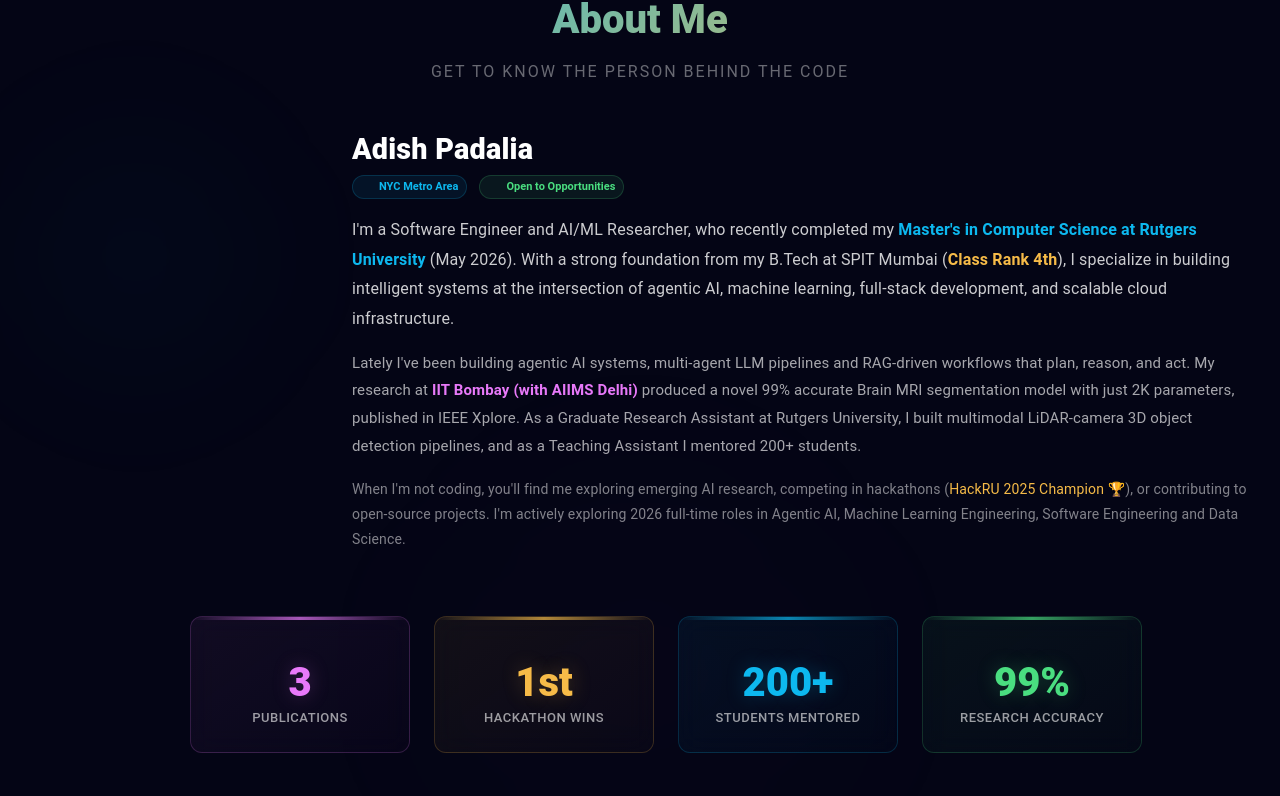
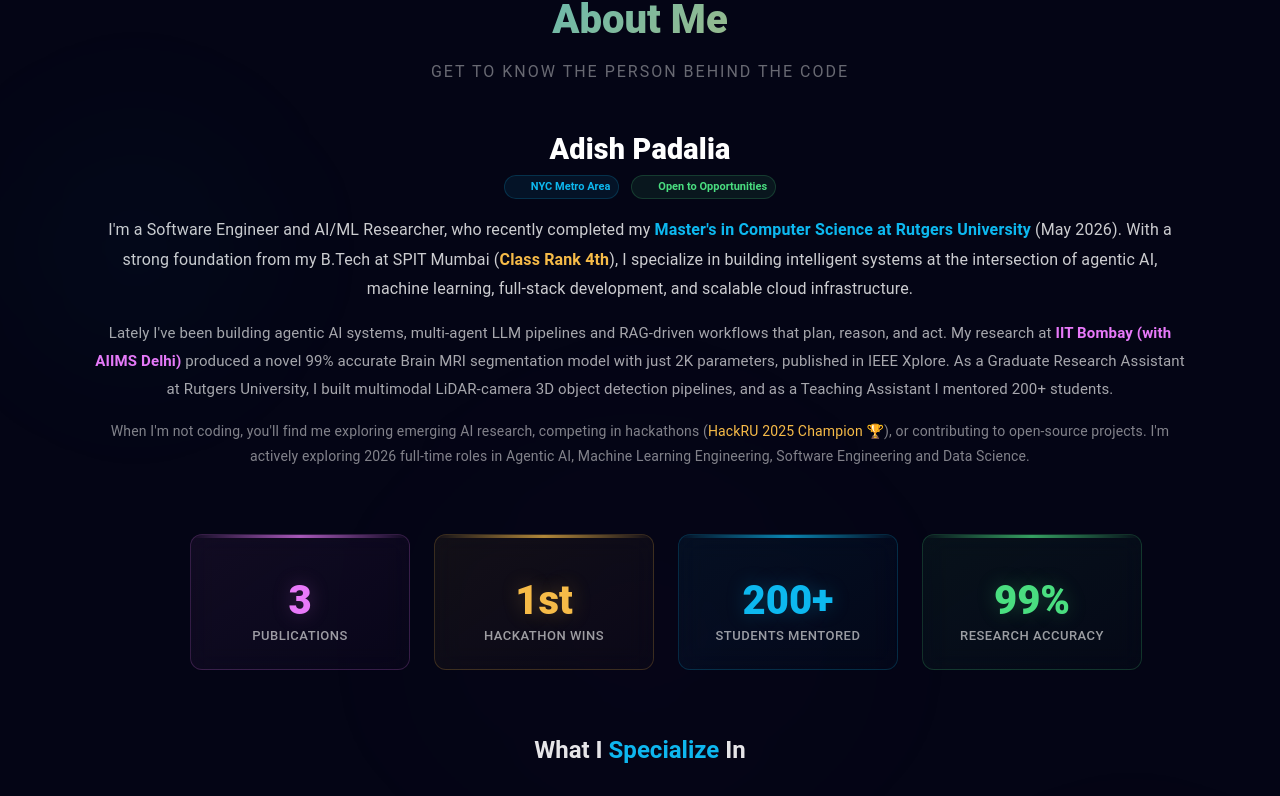
Before and after one commit to AdishPadalia26/adishpadalia26.github.io, a React (Create React App) app: page / in a window 1280 px wide. Shown: the part 899-1695 px from the top of the page. Built offline with nearby package versions, Linux system fonts and the light colour scheme; some icons are missing.

Commit message:
Refactor About component layout for improved responsiveness and alignment

```diff
--- a/src/components/About.jsx
+++ b/src/components/About.jsx
@@ -307,7 +307,7 @@ const About = () => {
       </RevealOnView>
 
       {/* ─── Profile + Bio Row ─── */}
-      <Box sx={{ maxWidth: 1100, mx: "auto", mb: { xs: 6, md: 8 }, ml: { xs: 0, md: 40 } }}>
+      <Box sx={{ maxWidth: 1100, mx: "auto", mb: { xs: 6, md: 8 } }}>
         <Stack
           direction={{ xs: "column", md: "row" }}
           spacing={{ xs: 4, md: 6 }}
@@ -316,7 +316,7 @@ const About = () => {
 
           {/* Bio Text */}
           <RevealOnView delay={0.2}>
-            <Box sx={{ textAlign: { xs: "center", md: "left" } }}>
+            <Box sx={{ textAlign: "center" }}>
               <Typography
                 variant="h4"
                 sx={{
@@ -327,7 +327,7 @@ const About = () => {
               >
                 Adish Padalia
               </Typography>
-              <Stack direction="row" spacing={1} sx={{ mb: 2, justifyContent: { xs: "center", md: "flex-start" }, flexWrap: "wrap", gap: 0.5 }}>
+              <Stack direction="row" spacing={1} sx={{ mb: 2, justifyContent: "center", flexWrap: "wrap", gap: 0.5 }}>
                 <Chip
                   icon={<LocationOnIcon sx={{ fontSize: 14, color: "#0db8ef !important" }} />}
                   label="NYC Metro Area"
```
